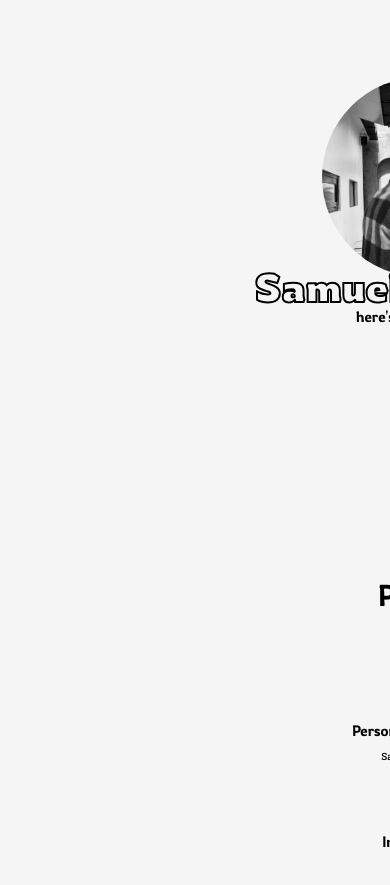
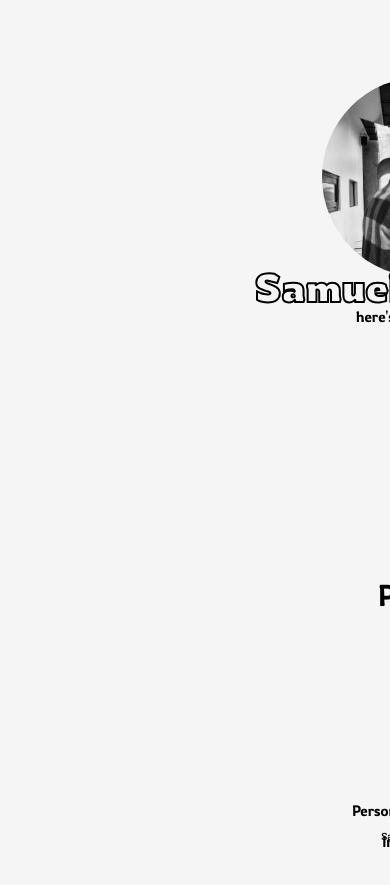
Before and after one commit to wllmsawi/SamPortofolio, a plain HTML site: page index.html in a window 390 px wide. Shown: the top 885 px of the page. Drawn offline with Linux system fonts and the light colour scheme.

Commit message:
Update style.css

```diff
--- a/style.css
+++ b/style.css
@@ -314,7 +314,7 @@ h3 {
     font-size: 15px;
     margin-left: auto;
     position: relative;
-    margin-top: -180px;
+    margin-top: -100px;
     margin-right: auto;
     text-align: center;
   }
```
